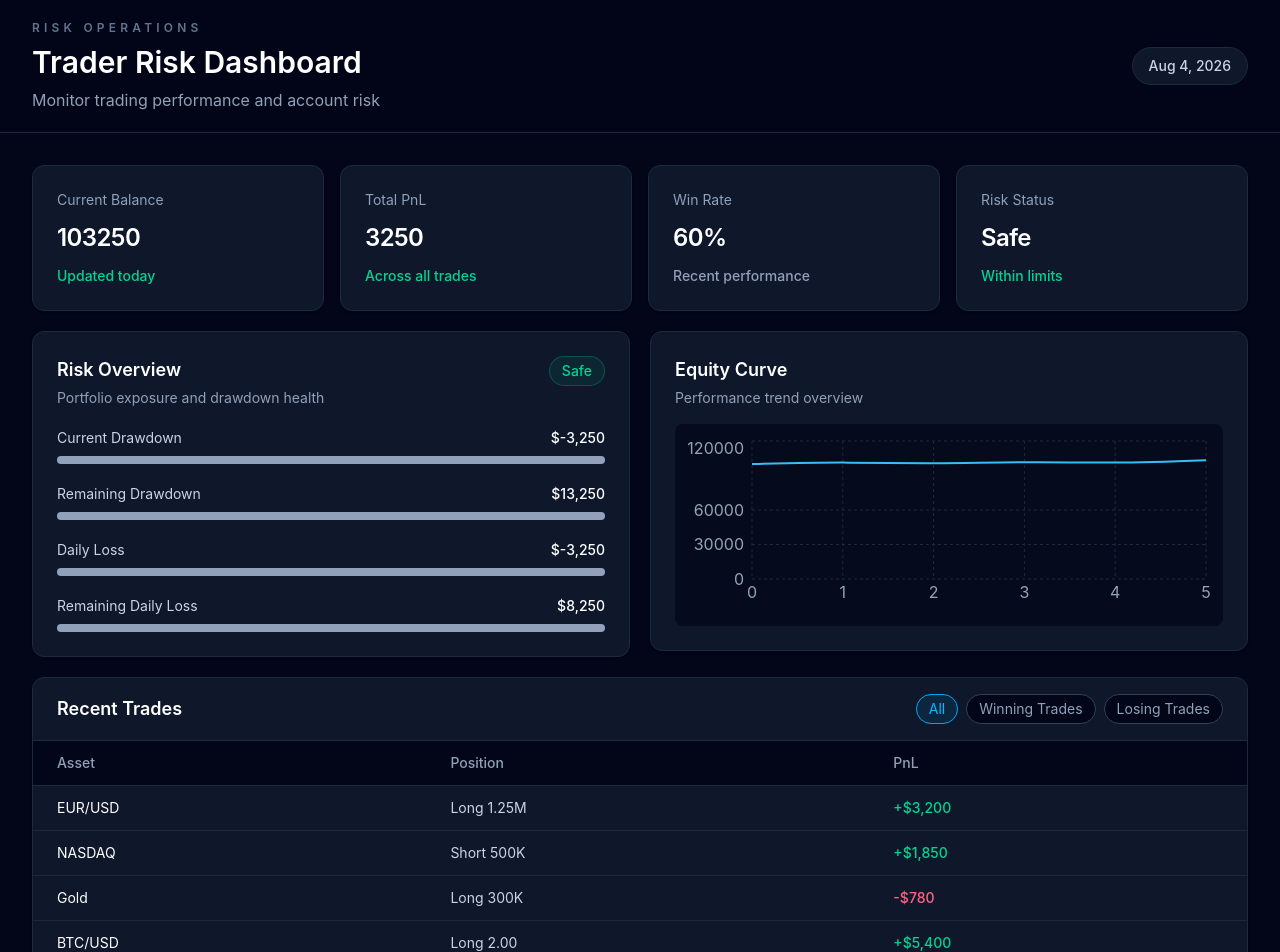
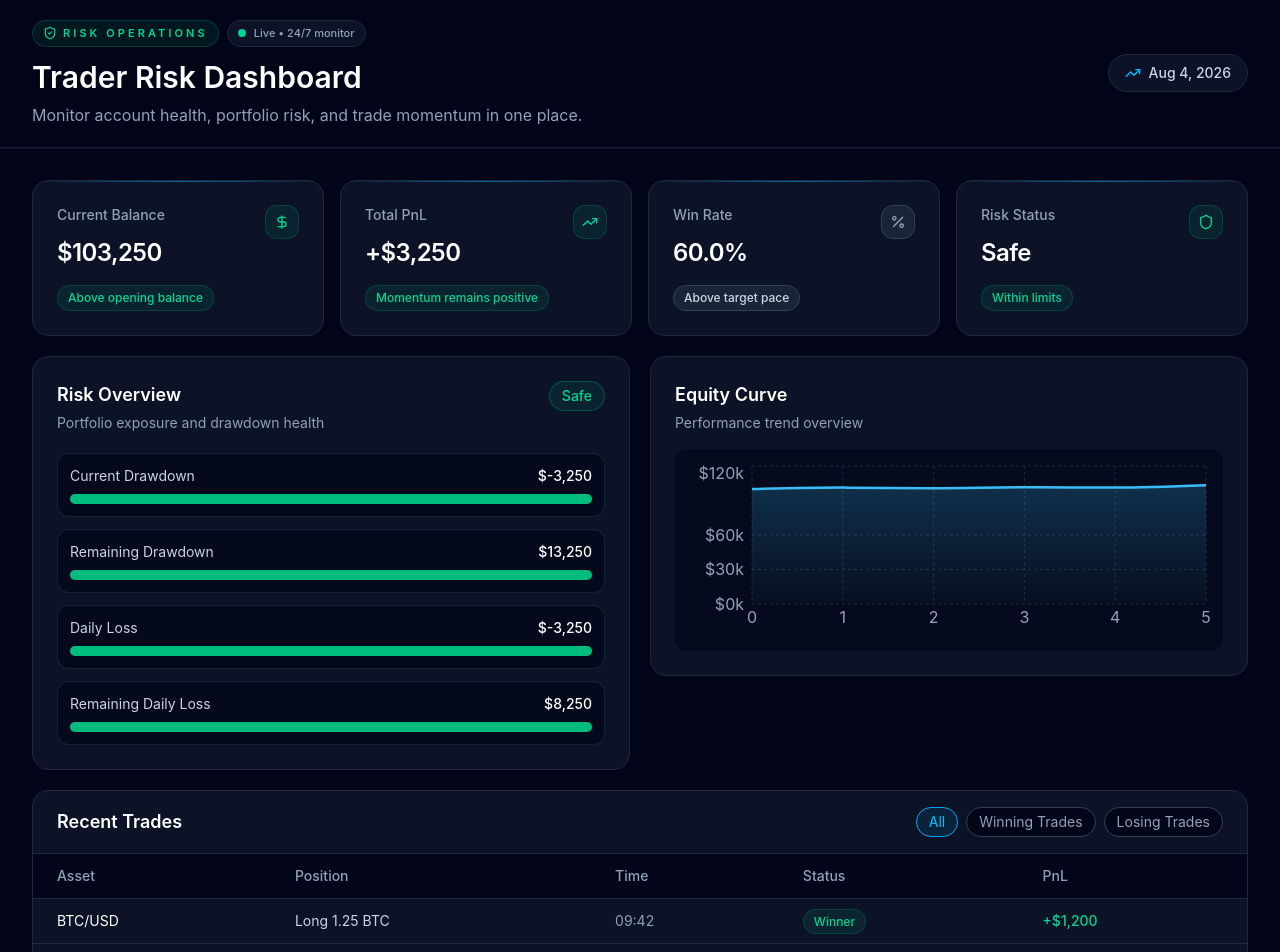
Before and after one commit to Raj9229/trader-risk-dashbord, a React (Vite) app: page / in a window 1280 px wide. Shown: the top 952 px of the page. Built offline with nearby package versions, Linux system fonts and the light colour scheme.

Commit message:
readme added

```diff
--- a/src/components/Dashboard.jsx
+++ b/src/components/Dashboard.jsx
@@ -21,6 +21,10 @@ function Dashboard() {
     largestLoss: calculatedStats.largestLoss,
   };
   const risk = calculateRisk(account, stats);
+  const statsWithStatus = {
+    ...stats,
+    riskStatus: risk.riskStatus,
+  };
   const equityCurve = generateEquityCurve(account.startingBalance, trades);
 
   return (
@@ -28,14 +32,14 @@ function Dashboard() {
       <Header />
 
       <main className="mx-auto flex max-w-7xl flex-col gap-5 px-4 py-4 sm:px-6 sm:py-6 lg:px-8 lg:py-8">
-        <StatsGrid stats={stats} />
+        <StatsGrid stats={statsWithStatus} />
 
         <section className="grid gap-5 xl:grid-cols-2">
           <RiskOverview risk={risk} />
           <EquityChart data={equityCurve} />
         </section>
 
-        <TradesTable />
+        <TradesTable trades={trades} />
       </main>
     </div>
   );
--- a/src/components/EquityChart.jsx
+++ b/src/components/EquityChart.jsx
@@ -1,7 +1,7 @@
 import {
+  Area,
+  AreaChart,
   CartesianGrid,
-  Line,
-  LineChart,
   ResponsiveContainer,
   Tooltip,
   XAxis,
@@ -9,8 +9,14 @@ import {
 } from 'recharts';
 
 function EquityChart({ data }) {
+  const currencyFormatter = (value) => new Intl.NumberFormat('en-US', {
+    style: 'currency',
+    currency: 'USD',
+    maximumFractionDigits: 0,
+  }).format(value);
+
   return (
-    <section className="flex h-[260px] flex-col rounded-xl border border-slate-800 bg-slate-900 p-4 shadow-sm sm:h-[300px] sm:p-5 lg:h-[320px] lg:p-6">
+    <section className="flex h-[260px] flex-col rounded-2xl border border-slate-800 bg-slate-900/80 p-4 shadow-sm sm:h-[300px] sm:p-5 lg:h-[320px] lg:p-6">
       <div className="flex items-center justify-between">
         <div>
           <h2 className="text-lg font-semibold text-white">Equity Curve</h2>
@@ -18,22 +24,29 @@ function EquityChart({ data }) {
         </div>
       </div>
 
-      <div className="mt-4 min-h-0 flex-1 rounded-lg bg-slate-950/70 p-2 sm:p-3">
+      <div className="mt-4 min-h-0 flex-1 rounded-xl bg-slate-950/70 p-2 sm:p-3">
         <ResponsiveContainer width="100%" height="100%">
-          <LineChart data={data}>
+          <AreaChart data={data}>
+            <defs>
+              <linearGradient id="balanceFill" x1="0" y1="0" x2="0" y2="1">
+                <stop offset="0%" stopColor="#38bdf8" stopOpacity={0.35} />
+                <stop offset="100%" stopColor="#38bdf8" stopOpacity={0.04} />
+              </linearGradient>
+            </defs>
             <CartesianGrid stroke="#1e293b" strokeDasharray="3 3" />
             <XAxis dataKey="tradeNumber" stroke="#94a3b8" tickLine={false} axisLine={false} />
-            <YAxis stroke="#94a3b8" tickLine={false} axisLine={false} />
-            <Tooltip />
-            <Line
+            <YAxis stroke="#94a3b8" tickLine={false} axisLine={false} tickFormatter={(value) => `$${value / 1000}k`} />
+            <Tooltip formatter={(value) => currencyFormatter(value)} />
+            <Area
               type="monotone"
               dataKey="balance"
               stroke="#38bdf8"
-              strokeWidth={2}
+              strokeWidth={2.5}
+              fill="url(#balanceFill)"
               dot={false}
               activeDot={{ r: 4 }}
             />
-          </LineChart>
+          </AreaChart>
         </ResponsiveContainer>
       </div>
     </section>
--- a/src/components/Header.jsx
+++ b/src/components/Header.jsx
@@ -1,3 +1,5 @@
+import { ShieldCheck, TrendingUp } from 'lucide-react';
+
 function Header() {
   const today = new Date().toLocaleDateString('en-US', {
     month: 'short',
@@ -6,21 +8,29 @@ function Header() {
   });
 
   return (
-    <header className="border-b border-slate-800 bg-slate-950/95 px-4 py-4 sm:px-6 sm:py-5 lg:px-8">
+    <header className="border-b border-slate-800/80 bg-slate-950/95 px-4 py-4 shadow-[0_1px_0_rgba(148,163,184,0.08)] sm:px-6 sm:py-5 lg:px-8">
       <div className="mx-auto flex max-w-7xl flex-col gap-4 md:flex-row md:items-center md:justify-between">
         <div className="min-w-0">
-          <p className="text-xs font-semibold uppercase tracking-[0.35em] text-slate-500">
-            Risk Operations
-          </p>
-          <h1 className="mt-2 text-xl font-semibold text-white sm:text-2xl lg:text-3xl">
+          <div className="flex flex-wrap items-center gap-2">
+            <span className="inline-flex items-center rounded-full border border-emerald-500/20 bg-emerald-500/10 px-2.5 py-1 text-[11px] font-semibold uppercase tracking-[0.28em] text-emerald-400">
+              <ShieldCheck className="mr-1.5 h-3.5 w-3.5" />
+              Risk Operations
+            </span>
+            <span className="inline-flex items-center rounded-full border border-slate-800 bg-slate-900/80 px-2.5 py-1 text-[11px] font-medium text-slate-400">
+              <span className="mr-2 h-2 w-2 rounded-full bg-emerald-400" />
+              Live • 24/7 monitor
+            </span>
+          </div>
+          <h1 className="mt-3 text-xl font-semibold text-white sm:text-2xl lg:text-3xl">
             Trader Risk Dashboard
           </h1>
           <p className="mt-2 text-sm leading-6 text-slate-400 sm:text-base">
-            Monitor trading performance and account risk
+            Monitor account health, portfolio risk, and trade momentum in one place.
           </p>
         </div>
 
-        <div className="self-start rounded-full border border-slate-800 bg-slate-900 px-4 py-2 text-sm font-medium text-slate-300 md:self-auto">
+        <div className="inline-flex items-center self-start rounded-full border border-slate-800 bg-slate-900/80 px-4 py-2 text-sm font-medium text-slate-300 md:self-auto">
+          <TrendingUp className="mr-2 h-4 w-4 text-sky-400" />
           {today}
         </div>
       </div>
--- a/src/components/RiskOverview.jsx
+++ b/src/components/RiskOverview.jsx
@@ -1,9 +1,14 @@
-function ProgressBar({ value, max }) {
+function ProgressBar({ value, max, tone }) {
   const percentage = max > 0 ? Math.min((value / max) * 100, 100) : 0;
+  const toneClasses = {
+    safe: 'bg-emerald-500',
+    warning: 'bg-amber-400',
+    danger: 'bg-rose-500',
+  };
 
   return (
-    <div className="h-2 rounded-full bg-slate-800">
-      <div className="h-2 rounded-full bg-slate-400" style={{ width: `${percentage}%` }} />
+    <div className="h-2.5 rounded-full bg-slate-800">
+      <div className={`h-2.5 rounded-full ${toneClasses[tone]}`} style={{ width: `${percentage}%` }} />
     </div>
   );
 }
@@ -21,6 +26,8 @@ function getBadgeStyles(status) {
 }
 
 function RiskOverview({ risk }) {
+  const tone = risk.riskStatus === 'High Risk' ? 'danger' : risk.riskStatus === 'Approaching Limit' ? 'warning' : 'safe';
+
   const items = [
     {
       label: 'Current Drawdown',
@@ -51,7 +58,7 @@ function RiskOverview({ risk }) {
   const badgeClass = getBadgeStyles(risk.riskStatus);
 
   return (
-    <section className="rounded-xl border border-slate-800 bg-slate-900 p-4 shadow-sm sm:p-5 lg:p-6">
+    <section className="rounded-2xl border border-slate-800 bg-slate-900/80 p-4 shadow-sm sm:p-5 lg:p-6">
       <div className="flex flex-col gap-3 sm:flex-row sm:items-start sm:justify-between">
         <div>
           <h2 className="text-lg font-semibold text-white">Risk Overview</h2>
@@ -62,14 +69,14 @@ function RiskOverview({ risk }) {
         </span>
       </div>
 
-      <div className="mt-5 space-y-4 sm:space-y-5">
+      <div className="mt-5 space-y-3">
         {items.map((item) => (
-          <div key={item.label}>
+          <div key={item.label} className="rounded-xl border border-slate-800/80 bg-slate-950/70 p-3">
             <div className="mb-2 flex items-center justify-between gap-3 text-sm">
               <span className="text-slate-300">{item.label}</span>
               <span className="font-medium text-white">{item.value}</span>
             </div>
-            <ProgressBar value={item.valueForProgress} max={item.max} />
+            <ProgressBar value={item.valueForProgress} max={item.max} tone={tone} />
           </div>
         ))}
       </div>
--- a/src/components/StatCard.jsx
+++ b/src/components/StatCard.jsx
@@ -1,22 +1,29 @@
 function StatCard({ title, value, icon, change, changeType }) {
   const changeClasses = changeType === 'positive'
-    ? 'text-emerald-400'
+    ? 'border-emerald-500/20 bg-emerald-500/10 text-emerald-400'
     : changeType === 'negative'
-      ? 'text-rose-400'
-      : 'text-slate-400';
+      ? 'border-rose-500/20 bg-rose-500/10 text-rose-400'
+      : 'border-slate-700 bg-slate-800/80 text-slate-300';
+
+  const iconClasses = changeType === 'positive'
+    ? 'border-emerald-500/20 bg-emerald-500/10 text-emerald-400'
+    : changeType === 'negative'
+      ? 'border-rose-500/20 bg-rose-500/10 text-rose-400'
+      : 'border-slate-700 bg-slate-800/80 text-slate-400';
 
   return (
-    <div className="rounded-xl border border-slate-800 bg-slate-900 p-4 shadow-sm sm:p-5 lg:p-6">
+    <div className="relative overflow-hidden rounded-2xl border border-slate-800 bg-slate-900/80 p-4 shadow-sm sm:p-5 lg:p-6">
+      <div className="absolute inset-x-0 top-0 h-px bg-gradient-to-r from-sky-500/0 via-sky-500/60 to-sky-500/0" />
       <div className="flex items-start justify-between gap-3">
         <div className="min-w-0">
-          <p className="text-sm text-slate-400">{title}</p>
+          <p className="text-sm font-medium text-slate-400">{title}</p>
           <p className="mt-3 text-xl font-semibold tracking-tight text-white sm:text-2xl">{value}</p>
         </div>
-        {icon ? <div className="shrink-0 text-slate-400">{icon}</div> : null}
+        {icon ? <div className={`shrink-0 rounded-xl border p-2 ${iconClasses}`}>{icon}</div> : null}
       </div>
 
       {change ? (
-        <p className={`mt-3 text-sm font-medium ${changeClasses}`}>{change}</p>
+        <p className={`mt-4 inline-flex rounded-full border px-2.5 py-1 text-xs font-medium ${changeClasses}`}>{change}</p>
       ) : null}
     </div>
   );
--- a/src/components/StatsGrid.jsx
+++ b/src/components/StatsGrid.jsx
@@ -1,30 +1,48 @@
+import { DollarSign, Percent, Shield, TrendingUp } from 'lucide-react';
 import StatCard from './StatCard';
 
 function StatsGrid({ stats }) {
+  const formatCurrency = (value) => new Intl.NumberFormat('en-US', {
+    style: 'currency',
+    currency: 'USD',
+    maximumFractionDigits: 0,
+  }).format(value);
+
+  const formatSignedCurrency = (value) => {
+    const formatted = formatCurrency(value);
+    return value >= 0 ? `+${formatted}` : formatted;
+  };
+
+  const formatPercent = (value) => `${value.toFixed(1)}%`;
+
   const cards = [
     {
       title: 'Current Balance',
-      value: stats.currentBalance,
-      change: 'Updated today',
+      value: formatCurrency(stats.currentBalance),
+      change: stats.currentBalance >= 100000 ? 'Above opening balance' : 'Tracking daily flow',
       changeType: 'positive',
+      icon: <DollarSign className="h-4 w-4" />,
     },
     {
       title: 'Total PnL',
-      value: stats.totalPnL,
-      change: 'Across all trades',
+      value: formatSignedCurrency(stats.totalPnL),
+      change: stats.totalPnL >= 0 ? 'Momentum remains positive' : 'Needs tighter execution',
       changeType: stats.totalPnL >= 0 ? 'positive' : 'negative',
+      icon: <TrendingUp className="h-4 w-4" />,
     },
     {
       title: 'Win Rate',
-      value: `${stats.winRate}%`,
-      change: 'Recent performance',
+      value: formatPercent(stats.winRate),
+      change: stats.winRate >= 60 ? 'Above target pace' : 'Steady execution',
       changeType: 'neutral',
+      icon: <Percent className="h-4 w-4" />,
     },
     {
       title: 'Risk Status',
-      value: 'Safe',
-      change: 'Within limits',
-      changeType: 'positive',
+      value: stats.riskStatus,
+      change: stats.riskStatus === 'Safe' ? 'Within limits' : stats.riskStatus === 'Approaching Limit' ? 'Watching drawdown closely' : 'Requires attention',
+      changeType: stats.riskStatus === 'Safe' ? 'positive' : stats.riskStatus === 'Approaching Limit' ? 'neutral' : 'negative',
+      icon: <Shield className="h-4 w-4" />,
     },
   ];
 
--- a/src/components/TradesTable.jsx
+++ b/src/components/TradesTable.jsx
@@ -1,30 +1,40 @@
 import { useMemo, useState } from 'react';
 
-function TradesTable() {
+function TradesTable({ trades }) {
   const [filter, setFilter] = useState('All');
 
-  const rows = [
-    { asset: 'EUR/USD', position: 'Long 1.25M', pnl: '+$3,200' },
-    { asset: 'NASDAQ', position: 'Short 500K', pnl: '+$1,850' },
-    { asset: 'Gold', position: 'Long 300K', pnl: '-$780' },
-    { asset: 'BTC/USD', position: 'Long 2.00', pnl: '+$5,400' },
-  ];
+  const rows = useMemo(
+    () => trades.map((trade) => ({
+      asset: trade.asset,
+      position: `${trade.side} ${trade.size}`,
+      date: trade.date,
+      pnl: trade.pnl,
+      status: trade.status,
+    })),
+    [trades],
+  );
 
   const filteredRows = useMemo(() => {
     if (filter === 'Winning Trades') {
-      return rows.filter((row) => !row.pnl.startsWith('-'));
+      return rows.filter((row) => row.pnl >= 0);
     }
 
     if (filter === 'Losing Trades') {
-      return rows.filter((row) => row.pnl.startsWith('-'));
+      return rows.filter((row) => row.pnl < 0);
     }
 
     return rows;
-  }, [filter]);
+  }, [filter, rows]);
+
+  const formatCurrency = (value) => new Intl.NumberFormat('en-US', {
+    style: 'currency',
+    currency: 'USD',
+    maximumFractionDigits: 0,
+  }).format(value);
 
   return (
-    <section className="overflow-hidden rounded-xl border border-slate-800 bg-slate-900 shadow-sm">
-      <div className="flex flex-col gap-3 border-b border-slate-800 px-4 py-4 sm:px-6 sm:flex-row sm:items-center sm:justify-between">
+    <section className="overflow-hidden rounded-2xl border border-slate-800 bg-slate-900/80 shadow-sm">
+      <div className="flex flex-col gap-3 border-b border-slate-800 px-4 py-4 sm:flex-row sm:items-center sm:justify-between sm:px-6">
         <h2 className="text-lg font-semibold text-white">Recent Trades</h2>
 
         <div className="flex flex-wrap gap-2">
@@ -49,12 +59,14 @@ function TradesTable() {
         </div>
       </div>
 
-      <div className="max-h-[280px] overflow-auto sm:max-h-[320px]">
+      <div className="max-h-[320px] overflow-auto">
         <table className="min-w-full text-left text-sm">
           <thead className="sticky top-0 z-10 bg-slate-950/95 text-slate-400">
             <tr>
               <th className="px-4 py-3 font-medium sm:px-6">Asset</th>
               <th className="px-4 py-3 font-medium sm:px-6">Position</th>
+              <th className="px-4 py-3 font-medium sm:px-6">Time</th>
+              <th className="px-4 py-3 font-medium sm:px-6">Status</th>
               <th className="px-4 py-3 font-medium sm:px-6">PnL</th>
             </tr>
           </thead>
@@ -63,8 +75,14 @@ function TradesTable() {
               <tr key={`${row.asset}-${index}`} className="border-t border-slate-800 transition hover:bg-slate-800/70">
                 <td className="whitespace-nowrap px-4 py-3 text-white sm:px-6">{row.asset}</td>
                 <td className="whitespace-nowrap px-4 py-3 text-slate-300 sm:px-6">{row.position}</td>
-                <td className={`whitespace-nowrap px-4 py-3 font-medium sm:px-6 ${row.pnl.startsWith('-') ? 'text-rose-400' : 'text-emerald-400'}`}>
-                  {row.pnl}
+                <td className="whitespace-nowrap px-4 py-3 text-slate-400 sm:px-6">{row.date}</td>
+                <td className="whitespace-nowrap px-4 py-3 sm:px-6">
+                  <span className={`rounded-full border px-2.5 py-1 text-xs font-medium ${row.status === 'Winner' ? 'border-emerald-500/20 bg-emerald-500/10 text-emerald-400' : 'border-rose-500/20 bg-rose-500/10 text-rose-400'}`}>
+                    {row.status}
+                  </span>
+                </td>
+                <td className={`whitespace-nowrap px-4 py-3 font-medium sm:px-6 ${row.pnl >= 0 ? 'text-emerald-400' : 'text-rose-400'}`}>
+                  {row.pnl >= 0 ? `+${formatCurrency(row.pnl)}` : formatCurrency(row.pnl)}
                 </td>
               </tr>
             ))}
--- a/src/data/trades.js
+++ b/src/data/trades.js
@@ -1,9 +1,9 @@
 const trades = [
-  { id: 1, asset: 'BTC', position: 'Long', pnl: '+1200' },
-  { id: 2, asset: 'ETH', position: 'Short', pnl: '-450' },
-  { id: 3, asset: 'BTC', position: 'Short', pnl: '+800' },
-  { id: 4, asset: 'SOL', position: 'Long', pnl: '-300' },
-  { id: 5, asset: 'ETH', position: 'Long', pnl: '+2000' },
+  { id: 1, asset: 'BTC/USD', side: 'Long', size: '1.25 BTC', pnl: 1200, date: '09:42', status: 'Winner' },
+  { id: 2, asset: 'ETH/USD', side: 'Short', size: '650 ETH', pnl: -450, date: '10:15', status: 'Loss' },
+  { id: 3, asset: 'BTC/USD', side: 'Short', size: '0.80 BTC', pnl: 800, date: '11:04', status: 'Winner' },
+  { id: 4, asset: 'SOL/USD', side: 'Long', size: '2.10 SOL', pnl: -300, date: '12:21', status: 'Loss' },
+  { id: 5, asset: 'ETH/USD', side: 'Long', size: '1.10 ETH', pnl: 2000, date: '13:48', status: 'Winner' },
 ];
 
 export default trades;
--- a/src/index.css
+++ b/src/index.css
@@ -8,7 +8,15 @@
 body {
   margin: 0;
   min-width: 320px;
+  min-height: 100vh;
   background-color: #020617;
+  background-image:
+    radial-gradient(circle at top left, rgba(56, 189, 248, 0.14), transparent 28%),
+    radial-gradient(circle at top right, rgba(34, 211, 238, 0.1), transparent 22%);
+}
+
+#root {
+  min-height: 100vh;
 }
 
 * {
--- a/src/utils/calculateRisk.js
+++ b/src/utils/calculateRisk.js
@@ -1,4 +1,4 @@
-function calculateRisk(account, stats) {
+function calculateRisk(account) {
   // Current drawdown is the difference between the starting balance and the current balance.
   const currentDrawdown = account.startingBalance - account.currentBalance;
 
@@ -12,8 +12,15 @@ function calculateRisk(account, stats) {
   // Remaining daily loss is the daily loss allowance left before hitting the limit.
   const remainingDailyLoss = account.dailyLossLimit - currentDayLoss;
 
-  // Risk status is set based on whether the current drawdown is still within the allowed limit.
-  const riskStatus = currentDrawdown <= account.maximumDrawdown ? 'Safe' : 'High Risk';
+  // Risk status is set based on how close drawdown is to the allowed limit.
+  const drawdownRatio = account.maximumDrawdown > 0 ? currentDrawdown / account.maximumDrawdown : 0;
+  let riskStatus = 'Safe';
+
+  if (drawdownRatio >= 0.85) {
+    riskStatus = 'High Risk';
+  } else if (drawdownRatio >= 0.7) {
+    riskStatus = 'Approaching Limit';
+  }
 
   return {
     currentDrawdown,
```
Also changed, not shown: 1 other file (tests, documents, lock files or other folders).
